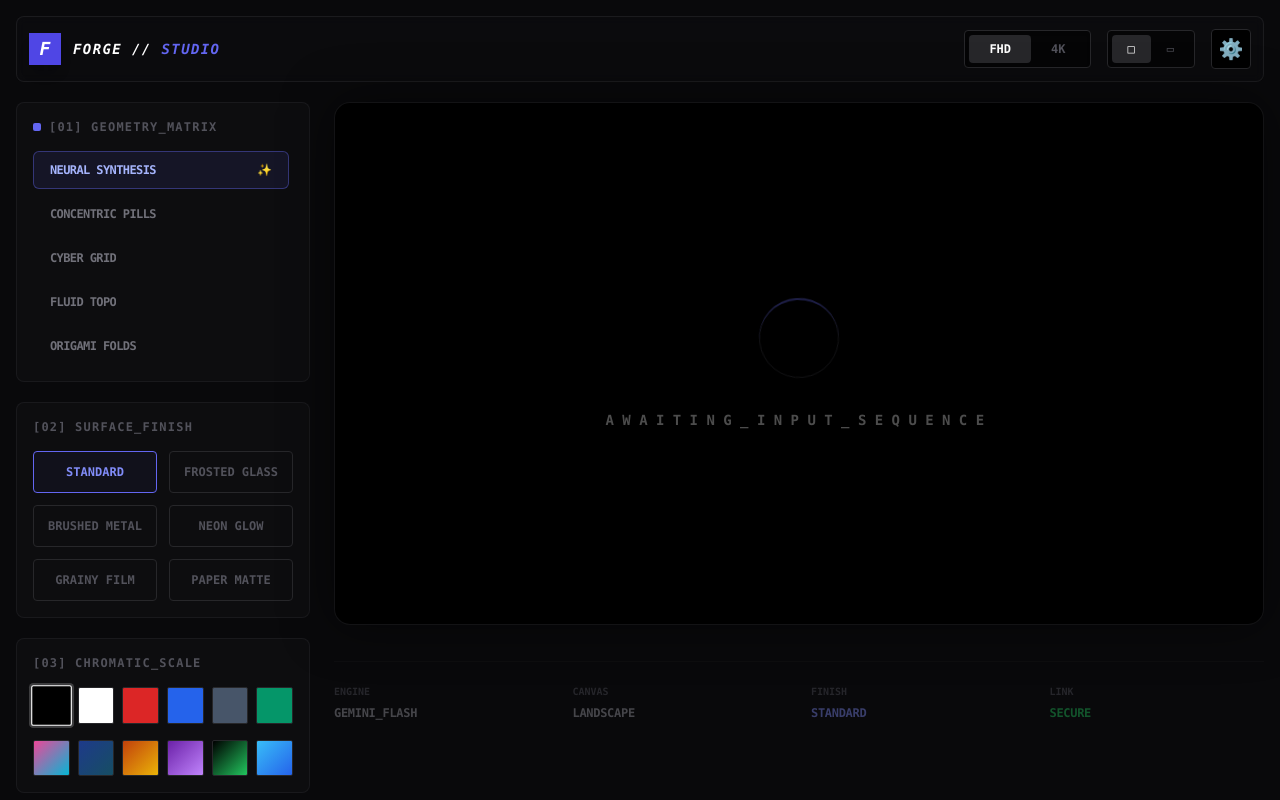
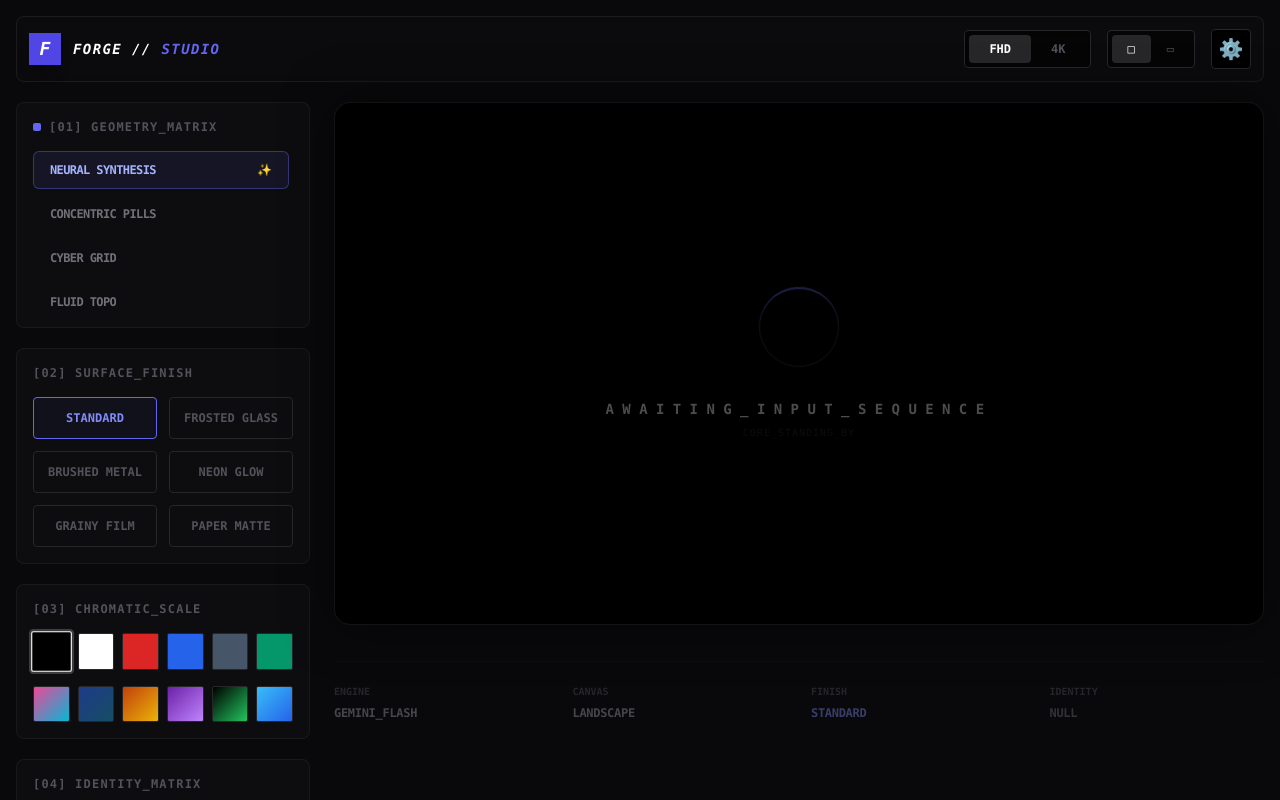
Before and after one commit to Dev-Somesh/forge-studio-4K-FHD, a React (Vite) app: page / in a window 1280 px wide. Both pictures are taken after a click on the button "LINK PRO API KEY". Shown: the top 800 px of the page. Built offline with nearby package versions, Linux system fonts and the light colour scheme.

Commit message:
feat: Add identity style selection
Introduce a new `IdentityType` enum and corresponding state to allow users to select an identity style for wallpapers, such as 'Logo', 'Symbol', or 'Silhouette'. This enhances customization options for generated wallpapers.

```diff
--- a/App.tsx
+++ b/App.tsx
@@ -2,7 +2,7 @@
 import React, { useState, useEffect, useRef } from 'react';
 import { GoogleGenAI } from '@google/genai';
 import { WALLPAPER_THEMES, WALLPAPER_PATTERNS, WALLPAPER_FONTS } from './constants';
-import { WallpaperTheme, WallpaperPattern, GenerationState, MaterialFinish, Orientation, HistoryItem } from './types';
+import { WallpaperTheme, WallpaperPattern, GenerationState, MaterialFinish, Orientation, HistoryItem, IdentityType } from './types';
 
 declare global {
   interface AIStudio {
@@ -17,6 +17,7 @@ declare global {
 type QualityMode = 'FHD' | '4K';
 
 const MATERIAL_FINISHES: MaterialFinish[] = ['Standard', 'Frosted Glass', 'Brushed Metal', 'Neon Glow', 'Grainy Film', 'Paper Matte'];
+const IDENTITY_STYLES: IdentityType[] = ['None', 'Logo', 'Symbol', 'Silhouette'];
 
 const App: React.FC = () => {
   const [hasSelectedKey, setHasSelectedKey] = useState<boolean>(false);
@@ -28,6 +29,11 @@ const App: React.FC = () => {
   const [selectedPattern, setSelectedPattern] = useState<WallpaperPattern>(WALLPAPER_PATTERNS[0]);
   const [selectedFont, setSelectedFont] = useState(WALLPAPER_FONTS[0]);
   const [customText, setCustomText] = useState<string>('STAY FOCUSED');
+
+  // Identity State
+  const [characterName, setCharacterName] = useState<string>('');
+  const [identityStyle, setIdentityStyle] = useState<IdentityType>('None');
+
   const [isGeneratingText, setIsGeneratingText] = useState<boolean>(false);
   const [isSettingsOpen, setIsSettingsOpen] = useState<boolean>(false);
   const [history, setHistory] = useState<HistoryItem[]>([]);
@@ -113,6 +119,13 @@ const App: React.FC = () => {
     setMaterial(MATERIAL_FINISHES[Math.floor(Math.random() * MATERIAL_FINISHES.length)]);
     const freshQuote = await generateQuote(true);
     setCustomText(freshQuote || 'STAY FOCUSED');
+    // Randomize identity occasionally for surprise
+    if (Math.random() > 0.7) {
+      setIdentityStyle('Symbol');
+      setCharacterName('Cyberpunk Phoenix');
+    } else {
+      setIdentityStyle('None');
+    }
     setTimeout(() => generateWallpaper(freshQuote), 100);
   };
 
@@ -138,17 +151,22 @@ const App: React.FC = () => {
         ? "AI-ORCHESTRATED STRUCTURAL PATTERN: As a creative director, invent a completely new, named structural pattern. Describe its visual style in the text output part."
         : `PATTERN: ${selectedPattern.prompt}`;
 
+      const identityPrompt = (identityStyle !== 'None' && characterName.trim())
+        ? `IDENTITY_INTEGRATION: Include a minimalist, stylistically consistent ${identityStyle} of "${characterName}". It should be integrated into the structural patterns, behaving as part of the architecture. Apply the same ${material} finish to the identity element.`
+        : "";
+
       const prompt = `Create a high-fidelity ${quality} ${orientation} wallpaper (${targetRes}).
       ${patternDesc}
+      ${identityPrompt}
       SURFACE_FINISH: The overall texture and material should be ${material}.
       COLORS: ${selectedTheme.promptColor}.
       TEXT_ELEMENT: "${activeText}".
       TYPOGRAPHY: ${selectedFont.prompt}.
       AI_COMPOSITION_RULE: ${orientation === 'Portrait' ? 'Place the text vertically centered but shifted slightly down to avoid phone clock overlap.' : 'Expert design placement for balance.'}
       INSTRUCTION_FOR_META: If you are creating an original pattern, include a brief name for it (like 'Quantum Flow' or 'Neon Ribbons') and a technical description of its architecture in the text part of your response.
-      STYLE: Ultra-minimalist, high-contrast.`;
+      STYLE: Ultra-minimalist, high-contrast, professional digital art.`;
 
-      setState(prev => ({ ...prev, status: `ORCHESTRATING_VISUAL_BALANCE...` }));
+      setState(prev => ({ ...prev, status: `ORCHESTRATING_IDENTITY_MATRIX...` }));
       const modelName = isPro ? 'gemini-3-pro-image-preview' : 'gemini-2.5-flash-image';
 
       const response = await ai.models.generateContent({
@@ -190,6 +208,11 @@ const App: React.FC = () => {
     }
   };
 
+  const allPatterns = [...WALLPAPER_PATTERNS, ...customPatterns];
+  const solidThemes = WALLPAPER_THEMES.filter(t => (t as any).type === 'solid');
+  const gradientThemes = WALLPAPER_THEMES.filter(t => (t as any).type === 'gradient');
+
+  // Skip setup UI omitted for brevity, keeping existing logic
   if (!hasSelectedKey && !isSetupSkipped) {
     return (
       <div className="min-h-screen bg-black text-zinc-400 font-mono flex items-center justify-center p-6">
@@ -216,10 +239,6 @@ const App: React.FC = () => {
       </div>
     );
   }
-
-  const allPatterns = [...WALLPAPER_PATTERNS, ...customPatterns];
-  const solidThemes = WALLPAPER_THEMES.filter(t => (t as any).type === 'solid');
-  const gradientThemes = WALLPAPER_THEMES.filter(t => (t as any).type === 'gradient');
 
   return (
     <div className="max-w-[1400px] mx-auto p-4 text-zinc-400 font-mono text-xs leading-tight selection:bg-indigo-600">
@@ -301,7 +320,7 @@ const App: React.FC = () => {
             <h4 className="text-xs font-black text-zinc-600 uppercase tracking-widest mb-4 flex items-center gap-2">
               <span className="w-2 h-2 bg-indigo-500 rounded-sm"></span> [01] Geometry_Matrix
             </h4>
-            <div className="space-y-1.5 max-h-[260px] overflow-y-auto pr-1 custom-scrollbar">
+            <div className="space-y-1.5 max-h-[160px] overflow-y-auto pr-1 custom-scrollbar">
               {allPatterns.map((p) => (
                 <button key={p.id} onClick={() => setSelectedPattern(p)} className={`w-full text-left px-4 py-2.5 rounded-md border transition-all flex items-center justify-between group ${selectedPattern.id === p.id ? 'border-indigo-500/40 bg-indigo-500/10 text-indigo-300' : 'border-transparent hover:bg-zinc-800/40 text-zinc-500 hover:text-zinc-300'}`}>
                   <span className="truncate font-bold uppercase tracking-tighter text-xs">{p.name}</span>
@@ -342,7 +361,31 @@ const App: React.FC = () => {
           </section>
 
           <section className="bg-zinc-900/30 border border-zinc-800/50 p-4 rounded-lg">
-            <h4 className="text-xs font-black text-zinc-600 uppercase tracking-widest mb-4">[04] Linguistic</h4>
+            <h4 className="text-xs font-black text-zinc-600 uppercase tracking-widest mb-4">[04] Identity_Matrix</h4>
+            <div className="space-y-3">
+              <input
+                type="text"
+                value={characterName}
+                onChange={(e) => setCharacterName(e.target.value)}
+                className="w-full bg-black/60 border border-zinc-800 rounded-md px-4 py-2.5 text-zinc-200 focus:border-indigo-500 outline-none font-bold text-xs"
+                placeholder="CHARACTER / HERO / BRAND"
+              />
+              <div className="grid grid-cols-2 gap-2">
+                {IDENTITY_STYLES.map(style => (
+                  <button
+                    key={style}
+                    onClick={() => setIdentityStyle(style)}
+                    className={`py-2 border rounded text-[10px] uppercase font-black transition-all ${identityStyle === style ? 'border-indigo-500 text-indigo-400 bg-indigo-500/5' : 'border-zinc-800 text-zinc-600 hover:border-zinc-700'}`}
+                  >
+                    {style}
+                  </button>
+                ))}
+              </div>
+            </div>
+          </section>
+
+          <section className="bg-zinc-900/30 border border-zinc-800/50 p-4 rounded-lg">
+            <h4 className="text-xs font-black text-zinc-600 uppercase tracking-widest mb-4">[05] Linguistic</h4>
             <div className="space-y-3">
               <div className="relative group">
                 <input type="text" value={customText} onChange={(e) => setCustomText(e.target.value.toUpperCase())} className="w-full bg-black/60 border border-zinc-800 rounded-md px-4 py-2.5 text-zinc-200 focus:border-indigo-500 outline-none pr-12 font-bold tracking-tight text-xs" placeholder="TEXT" />
@@ -388,7 +431,10 @@ const App: React.FC = () => {
                   <div className="w-20 h-20 border border-zinc-700 rounded-full animate-[spin_12s_linear_infinite]"></div>
                   <div className="absolute inset-0 w-20 h-20 border-t-2 border-indigo-500 rounded-full animate-[spin_3s_ease-in-out_infinite]"></div>
                 </div>
-                <p className="uppercase tracking-[0.6em] font-black text-sm text-white">Awaiting_Input_Sequence</p>
+                <div className="flex flex-col items-center gap-2">
+                  <p className="uppercase tracking-[0.6em] font-black text-sm text-white">Awaiting_Input_Sequence</p>
+                  <p className="text-[10px] text-zinc-600 uppercase tracking-widest animate-pulse">Core_Standing_By</p>
+                </div>
               </div>
             )}
           </div>
@@ -419,8 +465,8 @@ const App: React.FC = () => {
               <p className="font-bold text-xs tracking-tight text-indigo-400">{material.toUpperCase()}</p>
             </div>
             <div className="space-y-1.5">
-              <span className="text-[10px] block uppercase text-zinc-600 font-black">Link</span>
-              <p className={`font-bold text-xs tracking-tight ${hasSelectedKey ? 'text-green-500' : 'text-zinc-500'}`}>{hasSelectedKey ? 'SECURE' : 'STANDBY'}</p>
+              <span className="text-[10px] block uppercase text-zinc-600 font-black">Identity</span>
+              <p className={`font-bold text-xs tracking-tight ${identityStyle !== 'None' ? 'text-indigo-500' : 'text-zinc-500'}`}>{identityStyle !== 'None' ? characterName.toUpperCase().substring(0, 10) : 'NULL'}</p>
             </div>
           </footer>
         </div>
--- a/types.ts
+++ b/types.ts
@@ -17,6 +17,7 @@ export interface WallpaperPattern {
 
 export type MaterialFinish = 'Standard' | 'Frosted Glass' | 'Brushed Metal' | 'Neon Glow' | 'Grainy Film' | 'Paper Matte';
 export type Orientation = 'Landscape' | 'Portrait';
+export type IdentityType = 'Logo' | 'Symbol' | 'Silhouette' | 'None';
 
 export interface GenerationState {
   isGenerating: boolean;
```
